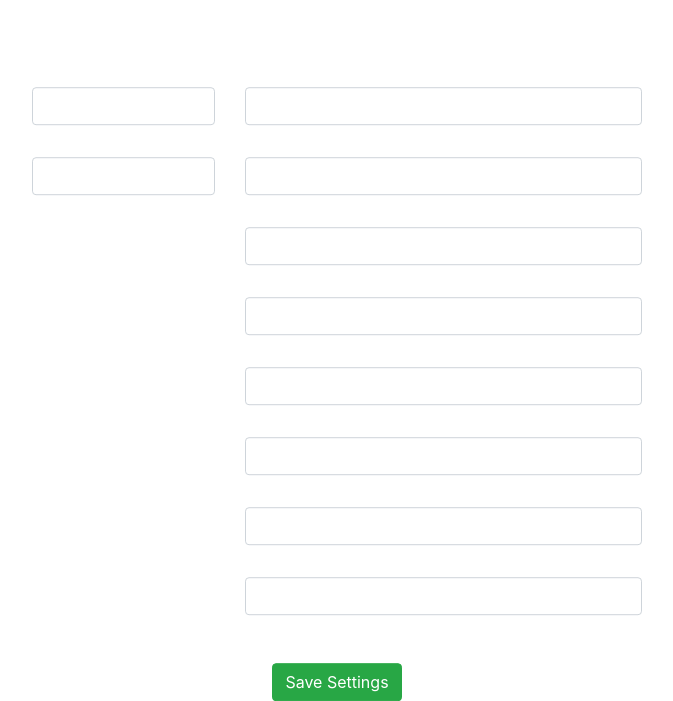
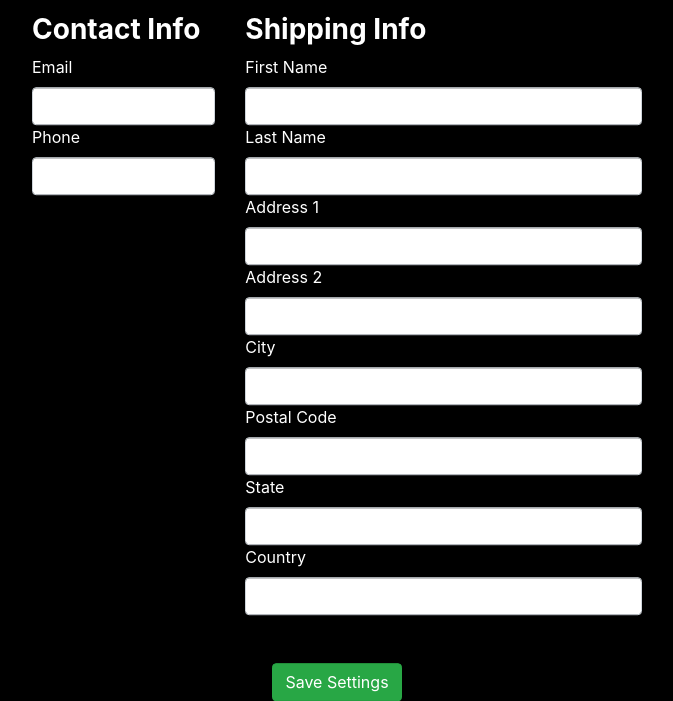
Before and after one commit to cookssom/shopifyquickfill, a plain HTML site: page index.html in a window 1280 px wide. Shown: the part 116-817 px from the top of the page, without its empty margins (303-976 px from the left). Drawn offline with nearby package versions, Linux system fonts and the light colour scheme.

Commit message:
Update index.html

```diff
--- a/index.html
+++ b/index.html
@@ -3,7 +3,6 @@
 <html>
 
 <head>
-    <!-- Global site tag (gtag.js) - Google Analytics -->
     <meta charset="utf-8">
     <meta name="viewport" content="width=device-width, initial-scale=1">
     <link rel="stylesheet" href="bootstrap.min.css">
@@ -12,7 +11,7 @@
 
     <style>
         body {
-            background-color: #ffffff;
+            background-color: #000000;
             color: white;
             position: absolute;
             top: 50%;
```
